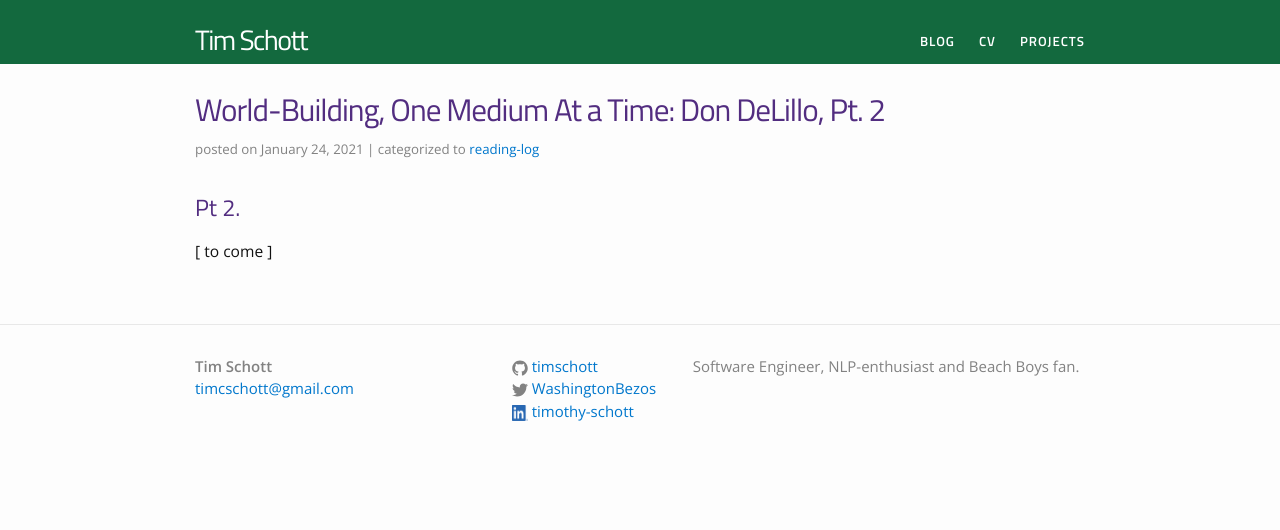
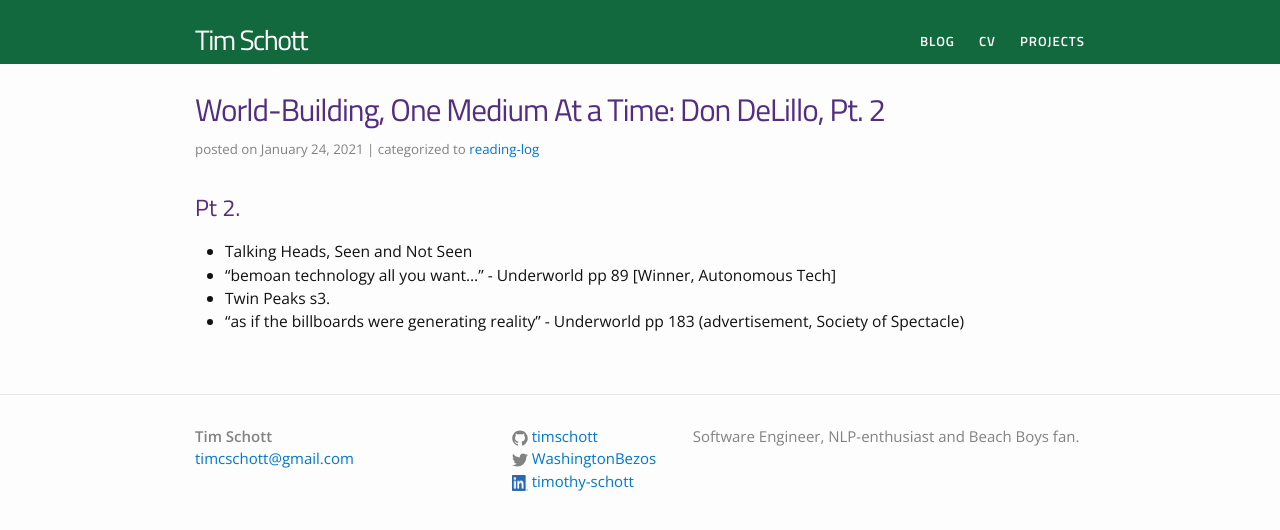
Before and after one commit to timschott/timschott.github.io, a Jekyll site: the page built from _posts/2021-01-24-don-delillo-pt2.md, in a window 1280 px wide. Shown: the top 530 px of the page. Built offline with Jekyll 4.4.1, drawn with Linux system fonts in a browser that asks for light colours.

Commit message:
post ideas

```diff
--- a/_posts/2021-01-24-don-delillo-pt2.md
+++ b/_posts/2021-01-24-don-delillo-pt2.md
@@ -8,4 +8,7 @@ description: The second entry in my series about Don DeLillo.
 
 ## Pt 2.
 
-[ to come ]
+- Talking Heads, Seen and Not Seen
+- "bemoan technology all you want..." - Underworld pp 89 [Winner, Autonomous Tech]
+- Twin Peaks s3.
+- "as if the billboards were generating reality" - Underworld pp 183 (advertisement, Society of Spectacle)
```
Also changed, not shown: _posts/2021-03-24-don-delillo-pt3.md (+4 -1 lines), _posts/2021-06-29-don-delillo-pt-4.md (+4 -1 lines).
